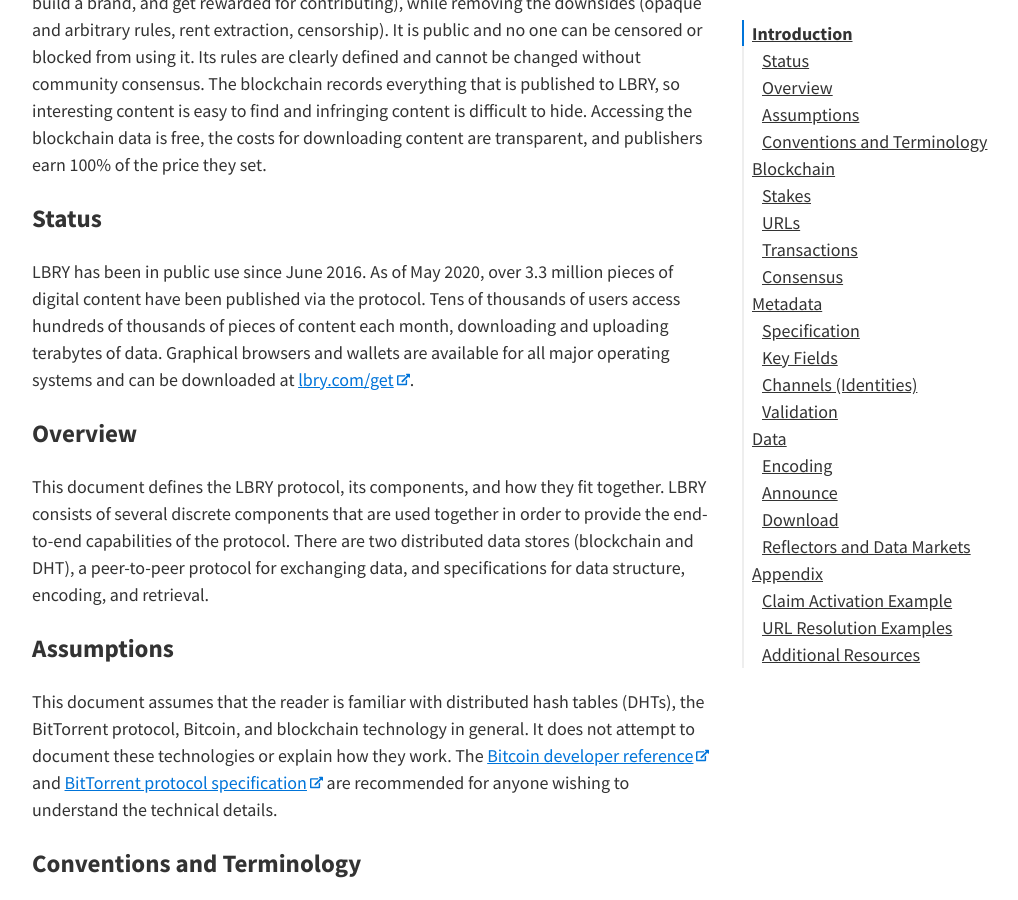
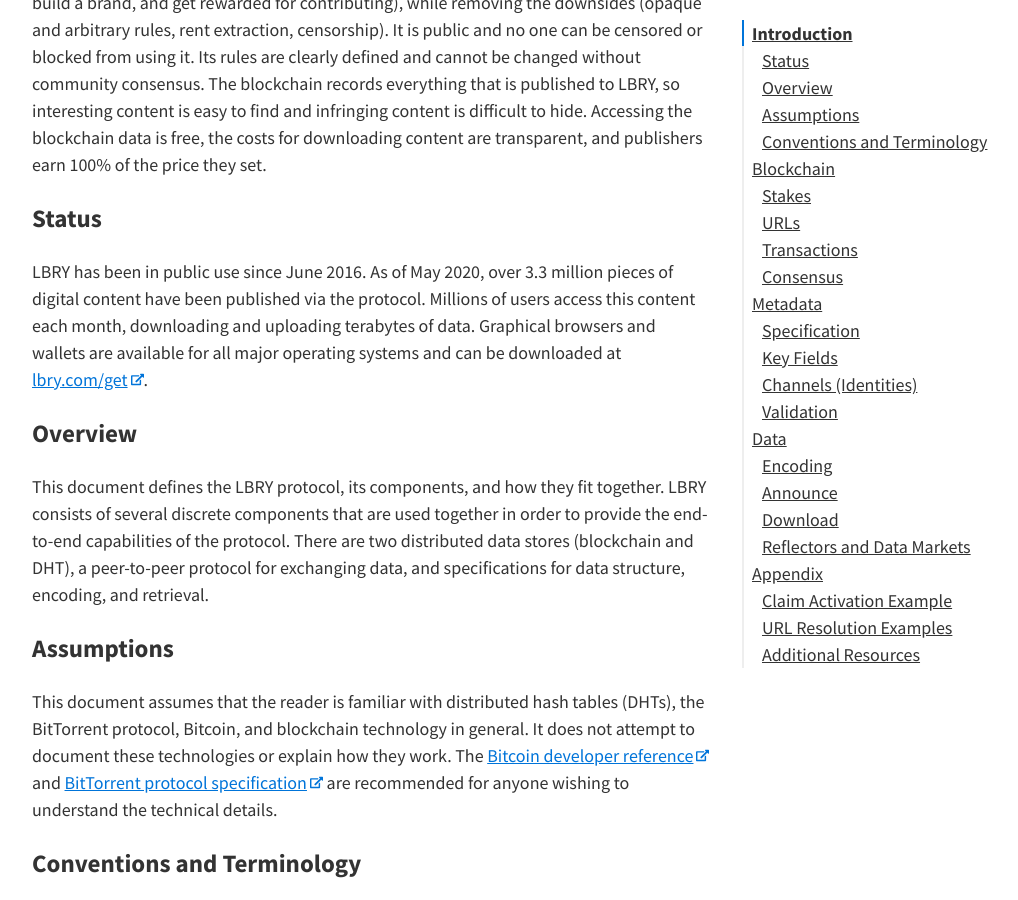
Before and after one commit to lbryio/spec, a Jekyll site: the page built from index.md, in a window 1280 px wide and 900 px high, scrolled down 1012 px. Shown: the whole window, without its empty margins (118-1136 px from the left). Built offline with Jekyll 4.4.1, drawn with Linux system fonts in a browser that asks for light colours; our own code applies the rules of GitHub Pages for plain Markdown files.

Commit message:
Update index.md

```diff
--- a/index.md
+++ b/index.md
@@ -16,7 +16,7 @@
 
 ### Status
 
-LBRY has been in public use since June 2016. As of May 2020, over 3.3 million pieces of digital content have been published via the protocol. Tens of thousands of users access hundreds of thousands of pieces of content each month, downloading and uploading terabytes of data. Graphical browsers and wallets are available for all major operating systems and can be downloaded at [lbry.com/get](https://lbry.com/get).
+LBRY has been in public use since June 2016. As of May 2020, over 3.3 million pieces of digital content have been published via the protocol. Millions of users access this content each month, downloading and uploading terabytes of data. Graphical browsers and wallets are available for all major operating systems and can be downloaded at [lbry.com/get](https://lbry.com/get).
 
 ### Overview
 
```
